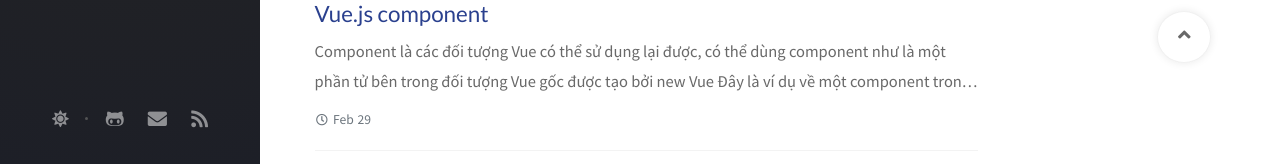
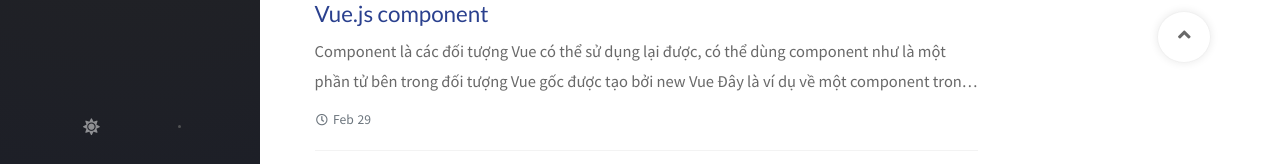
Before and after one commit to vyqyty/vyqyty.github.io, a Jekyll site: the page built from index.html, in a window 1280 px wide and 900 px high, scrolled down 583 px. Shown: the part 733-897 px from the top of the window. Built offline with Jekyll 4.4.1, drawn with Linux system fonts in a browser that asks for light colours; nearby versions of some CDN libraries; the list of posts is cut into pages by our own code; comment, search, counter and statistics services are not loaded.

Commit message:
Update contact.yml

```diff
--- a/_data/contact.yml
+++ b/_data/contact.yml
@@ -4,20 +4,7 @@
 #  © 2020 Coding
 #  MIT Licensed
 
--
-  type: github
-  icon: 'fab fa-github-alt'
--
-  type: twitter
-  icon: 'fab fa-twitter'
--
-  type: email
-  icon: 'fas fa-envelope'
-  noblank: true            # open link in current tab
--
-  type: rss
-  icon: 'fas fa-rss'
-  noblank: true
+
 
 # Uncomment and complete the url below to enable more contact options
 # -
```
